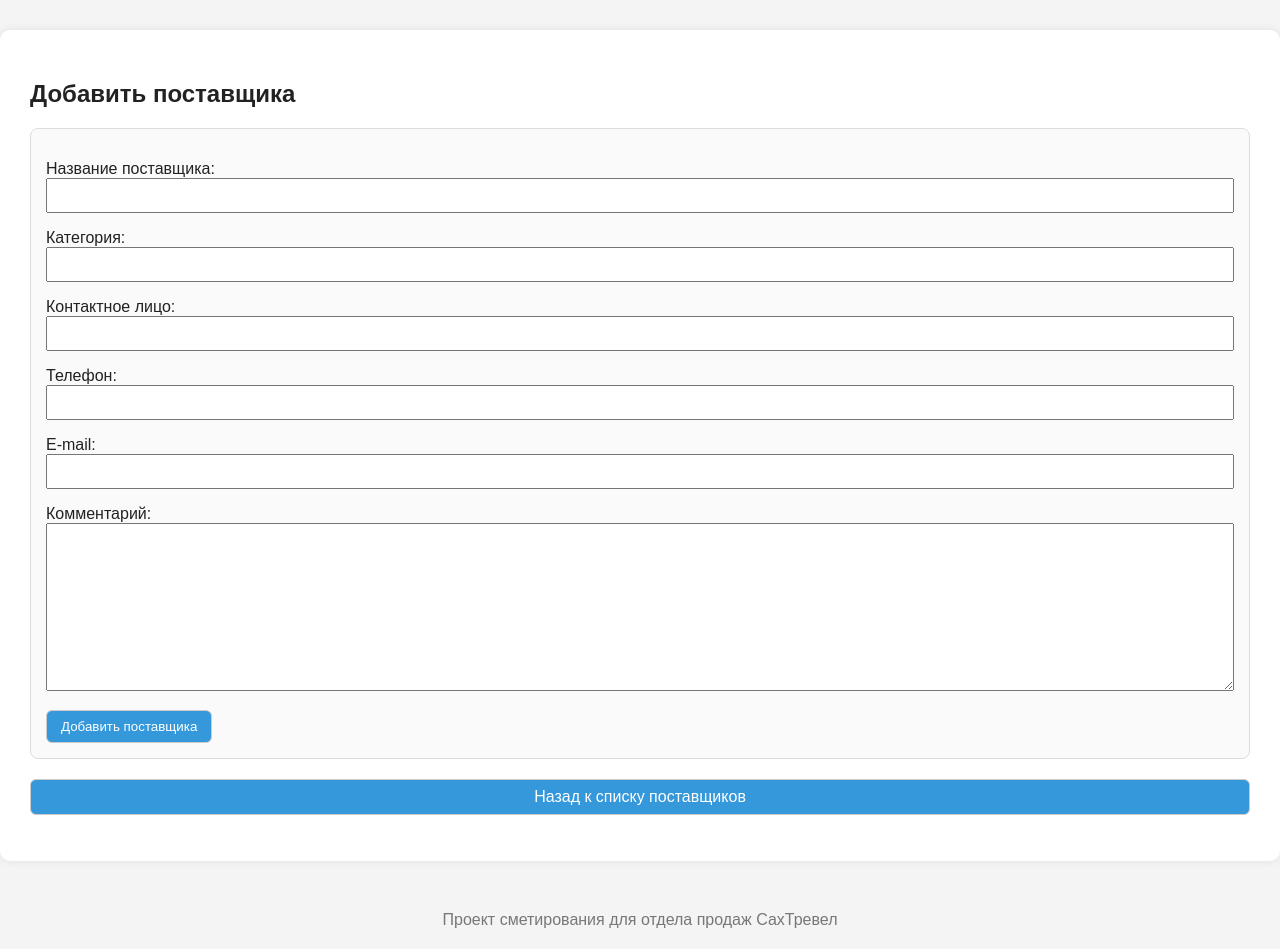
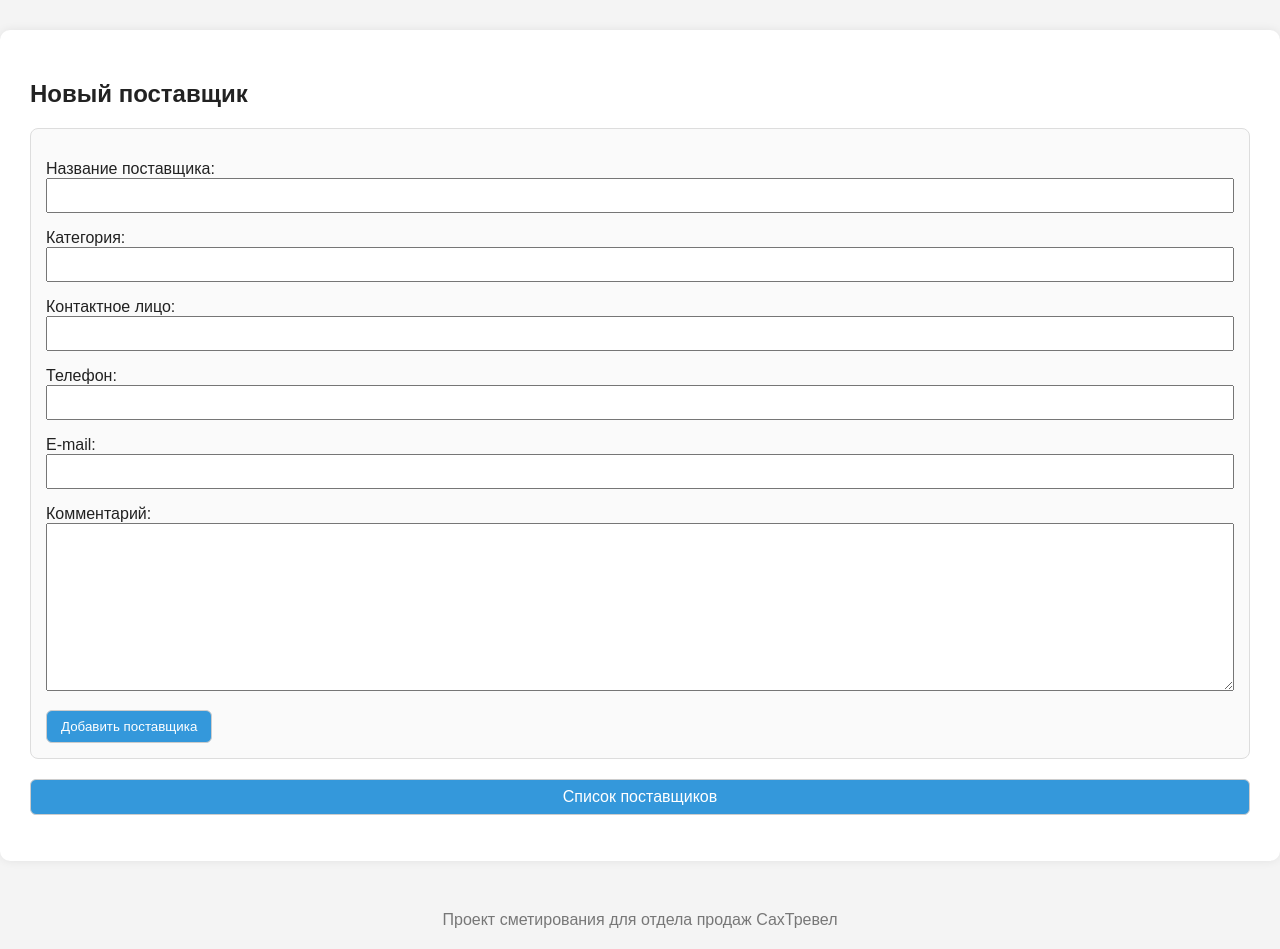
Before and after one commit to MaratJuma/Estimate_app, a Django app: page /contractors/create/ in a window 1280 px wide. Shown: the part 125-1074 px from the top of the page. Run offline with Django 5.2, Linux system fonts and the light colour scheme; the visitor is signed in with stand-in values (Sample User, id 1).

Commit message:
Update UI

```diff
--- a/core/templates/core/contractor_form.html
+++ b/core/templates/core/contractor_form.html
@@ -7,7 +7,7 @@
             {% if is_edit %}
                 Редактировать поставщика
             {% else %}
-                Добавить поставщика
+                Новый поставщик
             {% endif %}
         </h2>
 
@@ -35,10 +35,10 @@
     <p>
         {% if next_url %}
             <a class="button-link" href="{{ next_url }}">Назад</a>
-        {% elif is_edit and contractor %}
-            <a class="button-link" href="{% url 'contractor_detail' contractor.id %}">Назад к поставщику</a>
+        <!-- {% elif is_edit and contractor %}
+            <a class="button-link" href="{% url 'contractor_detail' contractor.id %}">Назад к поставщику</a> -->
         {% else %}
-            <a class="button-link" href="{% url 'contractor_list' %}">Назад к списку поставщиков</a>
+            <a class="button-link" href="{% url 'contractor_list' %}">Cписок поставщиков</a>
         {% endif %}
     </p>
 {% endblock %}
--- a/core/views.py
+++ b/core/views.py
@@ -234,6 +234,7 @@ def contractor_update(request, contractor_id):
     contractor = get_object_or_404(Contractor, id=contractor_id)
     next_url = request.GET.get('next') or request.POST.get('next')
 
+
     if request.method == 'POST':
         form = ContractorForm(request.POST, instance=contractor)
         if form.is_valid():
@@ -252,6 +253,8 @@ def contractor_update(request, contractor_id):
         'is_edit': True,
         'contractor': contractor,
         'next_url': next_url,
+        'current_full_path': request.get_full_path(),
+
     })
 
 @login_required
```
